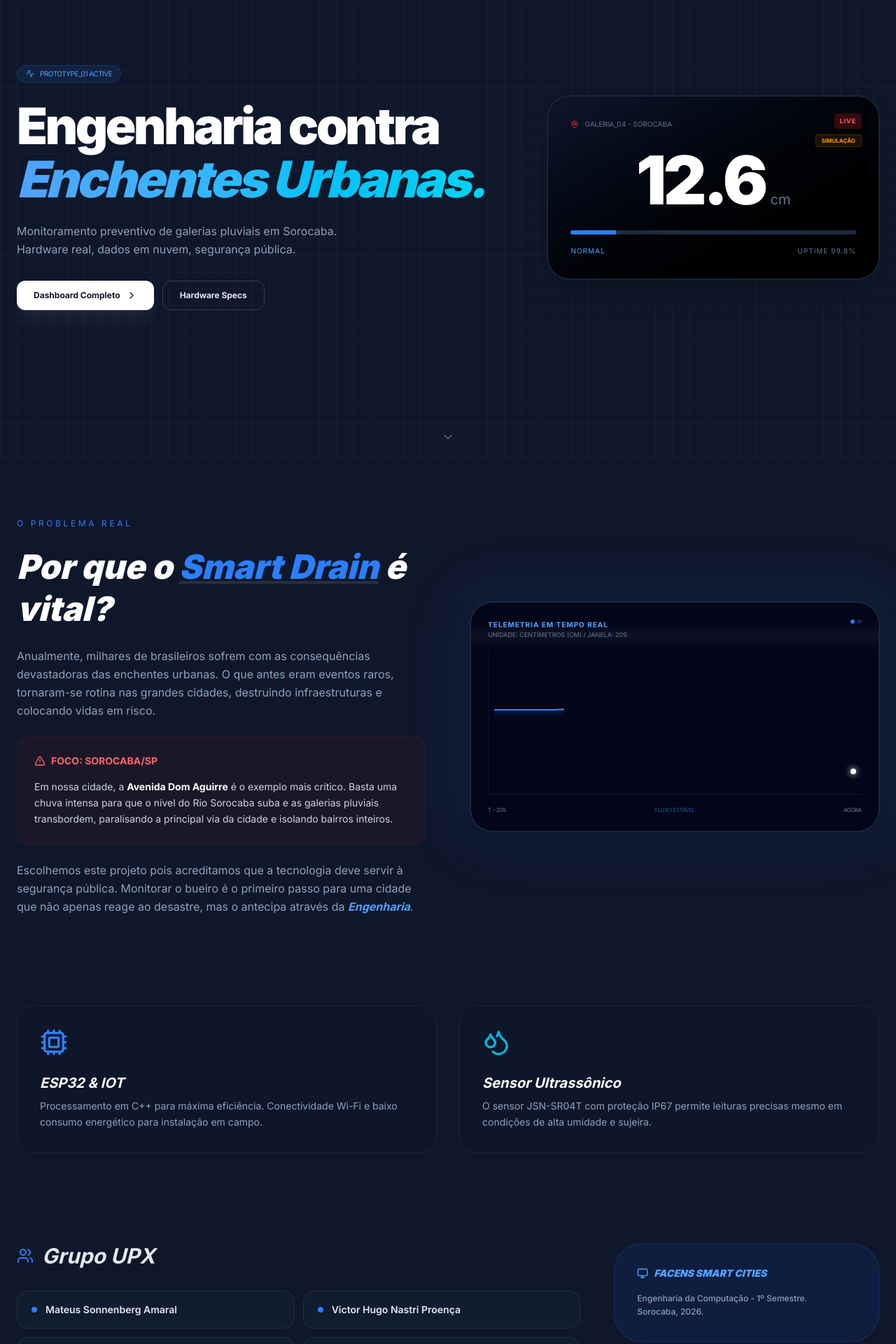
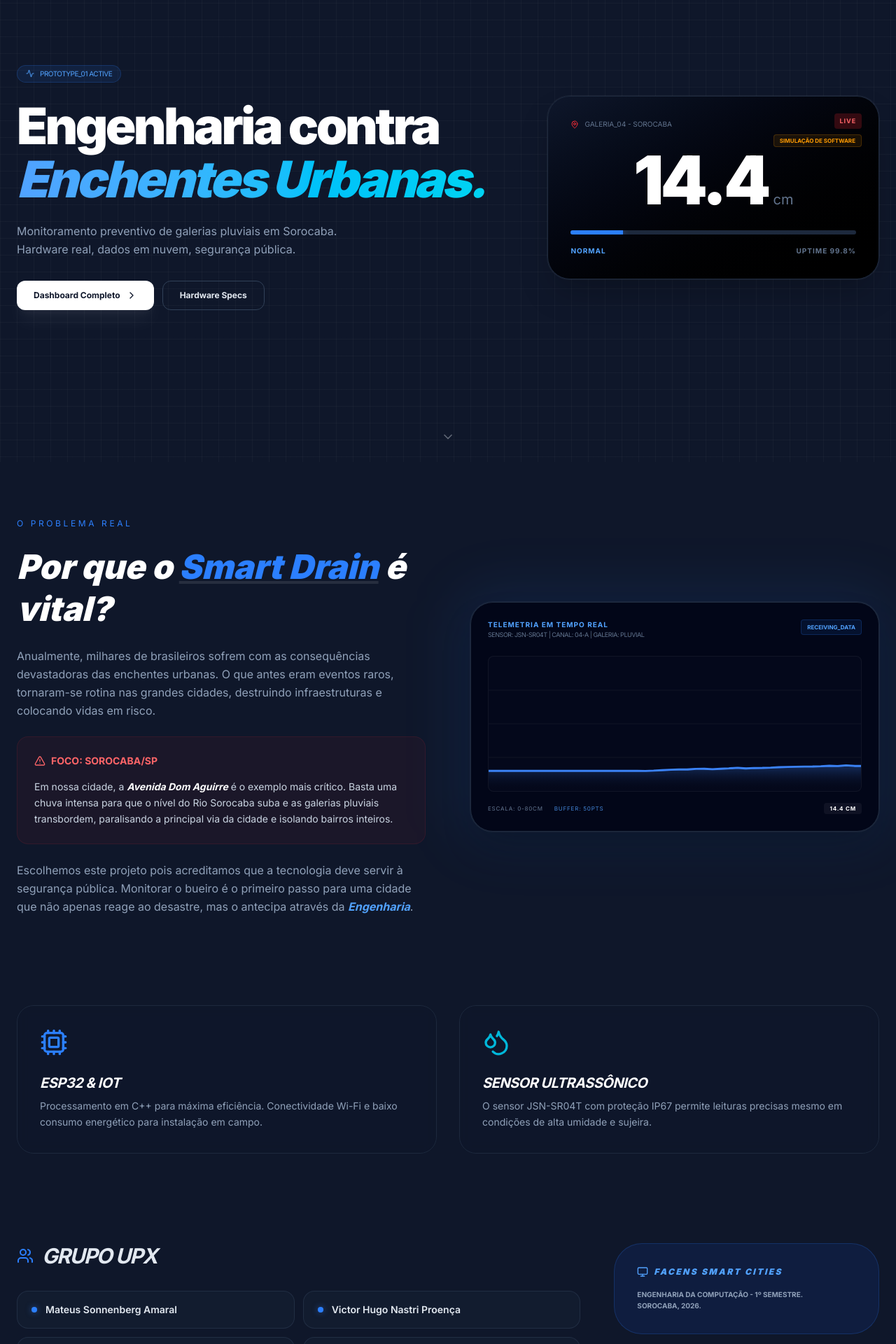
Before and after one commit to AquaSquirel/Smart-Drain-Web, a Next.js app: page / in a window 1280 px wide. Shown: the part 140-2060 px from the top of the page at 70% size. Built offline with nearby package versions, Linux system fonts and the light colour scheme.

Commit message:
Fix: telemetry chart filling full width and moving fluidly

```diff
--- a/src/app/page.tsx
+++ b/src/app/page.tsx
@@ -19,22 +19,21 @@ import {
 export default function Home() {
   const [level, setLevel] = useState(12);
   const [status, setStatus] = useState("Normal");
-  const [history, setHistory] = useState<number[]>(Array(20).fill(12));
+  const [history, setHistory] = useState<number[]>(Array(50).fill(12)); // Aumentei para 50 pontos para ficar mais denso
 
   useEffect(() => {
     const interval = setInterval(() => {
-      const noise = (Math.random() - 0.5) * 0.6;
+      const noise = (Math.random() - 0.5) * 0.8;
       setLevel(prev => {
         const next = Math.max(10, Math.min(prev + noise, 80));
         if (next > 60) setStatus("Crítico");
         else if (next > 40) setStatus("Alerta");
         else setStatus("Normal");
 
-        // Atualiza o histórico para o gráfico
         setHistory(h => [...h.slice(1), next]);
         return next;
       });
-    }, 1000);
+    }, 200); // Atualização mais rápida (5x por segundo) para parecer "vivo"
     return () => clearInterval(interval);
   }, []);
 
@@ -51,7 +50,7 @@ export default function Home() {
       {/* Background Grid */}
       <div className="fixed inset-0 bg-[linear-gradient(to_right,#80808012_1px,transparent_1px),linear-gradient(to_bottom,#80808012_1px,transparent_1px)] bg-[size:24px_24px] pointer-events-none"></div>
 
-      {/* --- PRIMEIRA PÁGINA (VIEWPORT INICIAL) --- */}
+      {/* --- PRIMEIRA PÁGINA --- */}
       <section className="relative h-[100dvh] flex flex-col">
         <nav className="shrink-0 h-16 border-b border-slate-800/50 backdrop-blur-md flex items-center px-6">
           <div className="max-w-7xl mx-auto w-full flex items-center gap-3">
@@ -60,8 +59,8 @@ export default function Home() {
           </div>
         </nav>
 
-        <main className="flex-1 flex flex-col lg:flex-row items-center justify-center gap-8 lg:gap-12 max-w-7xl mx-auto w-full px-6 py-4 overflow-hidden">
-          <div className="lg:w-3/5 space-y-4 lg:space-y-6 text-center lg:text-left">
+        <main className="flex-1 flex flex-col lg:flex-row items-center justify-center gap-8 lg:gap-12 max-w-7xl mx-auto w-full px-6 py-4 overflow-hidden text-center lg:text-left">
+          <div className="lg:w-3/5 space-y-4 lg:space-y-6">
             <div className="inline-flex items-center gap-2 px-3 py-1 rounded-full bg-blue-500/10 border border-blue-500/20 text-blue-400 text-[10px] font-mono tracking-tighter">
               <Activity className="w-3 h-3 animate-pulse" /> PROTOTYPE_01 ACTIVE
             </div>
@@ -70,7 +69,7 @@ export default function Home() {
               <span className="text-transparent bg-clip-text bg-gradient-to-r from-blue-400 to-cyan-400 italic">Enchentes Urbanas.</span>
             </h2>
             <p className="text-sm md:text-base text-slate-400 leading-relaxed max-w-lg mx-auto lg:mx-0">
-              Monitoramento preventivo de galerias pluviais em Sorocaba. <br className="hidden md:block"/> Hardware real, dados em nuvem, segurança pública.
+              Monitoramento preventivo de galerias pluviais em Sorocaba. Hardware real, dados em nuvem, segurança pública.
             </p>
             <div className="flex flex-wrap justify-center lg:justify-start gap-3 pt-2">
               <button className="px-6 py-3 bg-white text-slate-900 font-bold rounded-xl text-xs hover:bg-blue-50 transition-all active:scale-95 flex items-center gap-2 shadow-xl shadow-white/5">
@@ -84,12 +83,12 @@ export default function Home() {
 
           <aside className="lg:w-2/5 w-full max-w-sm lg:max-w-none">
             <div className="p-6 lg:p-8 rounded-[2rem] bg-gradient-to-br from-slate-900 to-black border border-slate-800 shadow-2xl relative overflow-hidden ring-1 ring-white/5">
-              <div className="absolute top-0 right-0 p-4 lg:p-6 flex flex-col items-end gap-2">
-                 <div className="flex items-center gap-2 px-2 py-1 rounded bg-red-500/20 text-red-400 text-[9px] font-bold tracking-widest">
+              <div className="absolute top-0 right-0 p-4 lg:p-6 flex flex-col items-end gap-2 text-right">
+                 <div className="flex items-center gap-2 px-2 py-1 rounded bg-red-500/20 text-red-400 text-[9px] font-bold tracking-widest uppercase">
                    LIVE
                  </div>
-                 <div className="px-2 py-0.5 rounded bg-amber-500/10 border border-amber-500/20 text-amber-500 text-[8px] font-mono font-bold uppercase">
-                   Simulação
+                 <div className="px-2 py-0.5 rounded bg-amber-500/10 border border-amber-500/20 text-amber-500 text-[8px] font-mono font-bold uppercase whitespace-nowrap">
+                   Simulação de Software
                  </div>
               </div>
               <h4 className="text-slate-500 font-mono text-[10px] mb-6 flex items-center gap-2">
@@ -105,7 +104,7 @@ export default function Home() {
                    style={{ width: `${(level / 80) * 100}%` }}
                  />
               </div>
-              <div className="flex justify-between items-center text-[10px] font-mono uppercase tracking-widest">
+              <div className="flex justify-between items-center text-[10px] font-mono uppercase tracking-widest font-bold">
                 <span className={status === 'Normal' ? 'text-blue-400' : status === 'Alerta' ? 'text-yellow-400' : 'text-red-400'}>
                   {status}
                 </span>
@@ -120,7 +119,7 @@ export default function Home() {
         </div>
       </section>
 
-      {/* --- SEGUNDA PÁGINA EM DIANTE (SCROLLABLE) --- */}
+      {/* --- SEGUNDA PÁGINA --- */}
       <div className="max-w-7xl mx-auto px-6 space-y-32 pb-24">
 
         <section id="contexto" className="pt-20 scroll-mt-24">
@@ -128,9 +127,9 @@ export default function Home() {
             <div className="space-y-6">
               <h3 className="text-xs font-mono text-blue-500 uppercase tracking-[0.3em]">O Problema Real</h3>
               <h2 className="text-4xl md:text-5xl font-black text-white italic leading-tight">
-                Por que o <span className="text-blue-500 underline decoration-white/10">Smart Drain</span> é vital?
+                Por que o <span className="text-blue-500 underline decoration-white/10 text-nowrap">Smart Drain</span> é vital?
               </h2>
-              <p className="text-slate-400 leading-relaxed">
+              <p className="text-slate-400 leading-relaxed text-sm md:text-base">
                 Anualmente, milhares de brasileiros sofrem com as consequências devastadoras das enchentes urbanas. O que antes eram eventos raros, tornaram-se rotina nas grandes cidades, destruindo infraestruturas e colocando vidas em risco.
               </p>
               <div className="p-6 rounded-2xl bg-red-500/5 border border-red-500/10 space-y-4">
@@ -138,54 +137,53 @@ export default function Home() {
                   <AlertTriangle className="w-4 h-4" /> FOCO: SOROCABA/SP
                 </div>
                 <p className="text-sm text-slate-300 leading-relaxed">
-                  Em nossa cidade, a <strong className="text-white font-bold">Avenida Dom Aguirre</strong> é o exemplo mais crítico. Basta uma chuva intensa para que o nível do Rio Sorocaba suba e as galerias pluviais transbordem, paralisando a principal via da cidade e isolando bairros inteiros.
+                  Em nossa cidade, a <strong className="text-white font-bold italic">Avenida Dom Aguirre</strong> é o exemplo mais crítico. Basta uma chuva intensa para que o nível do Rio Sorocaba suba e as galerias pluviais transbordem, paralisando a principal via da cidade e isolando bairros inteiros.
                 </p>
               </div>
-              <p className="text-slate-400 leading-relaxed">
+              <p className="text-slate-400 leading-relaxed text-sm md:text-base">
                 Escolhemos este projeto pois acreditamos que a tecnologia deve servir à segurança pública. Monitorar o bueiro é o primeiro passo para uma cidade que não apenas reage ao desastre, mas o antecipa através da <strong className="text-blue-400 font-bold italic">Engenharia</strong>.
               </p>
             </div>
 
-            {/* NOVO GRÁFICO TÉCNICO DE TELEMETRIA */}
-            <div className="relative group">
+            {/* GRÁFICO TÉCNICO DE TELEMETRIA (CORRIGIDO) */}
+            <div className="relative group w-full">
               <div className="absolute -inset-4 bg-blue-500/10 rounded-[3rem] blur-2xl"></div>
-              <div className="relative aspect-video rounded-[2rem] bg-slate-950 border border-slate-800 overflow-hidden flex flex-col p-6 shadow-2xl ring-1 ring-white/5">
+              <div className="relative aspect-video rounded-[2rem] bg-slate-950 border border-slate-800 overflow-hidden flex flex-col p-4 md:p-6 shadow-2xl ring-1 ring-white/5">
 
-                {/* Header do Gráfico */}
-                <div className="flex justify-between items-start mb-4">
+                <div className="flex justify-between items-start mb-6">
                   <div>
                     <p className="text-[10px] font-mono text-blue-400 uppercase tracking-widest font-bold">Telemetria em Tempo Real</p>
-                    <p className="text-[9px] font-mono text-slate-500 uppercase">Unidade: Centímetros (cm) / Janela: 20s</p>
+                    <p className="text-[9px] font-mono text-slate-500 uppercase tracking-tighter">Sensor: JSN-SR04T | Canal: 04-A | Galeria: Pluvial</p>
                   </div>
-                  <div className="flex gap-1">
-                    <div className="w-1.5 h-1.5 rounded-full bg-blue-500 animate-pulse"></div>
-                    <div className="w-1.5 h-1.5 rounded-full bg-blue-500/30"></div>
+                  <div className="px-2 py-1 bg-blue-500/10 rounded border border-blue-500/20 text-blue-400 text-[8px] font-mono font-bold animate-pulse">
+                    RECEIVING_DATA
                   </div>
                 </div>
 
-                {/* Área do Gráfico */}
-                <div className="relative flex-1 border-l border-b border-slate-800/50 flex items-end px-2">
-                   <svg className="w-full h-full overflow-visible" preserveAspectRatio="none">
-                      {/* Grid Lines */}
-                      {[0, 25, 50, 75, 100].map(y => (
-                        <line key={y} x1="0" y1={`${y}%`} x2="100%" y2={`${y}%`} stroke="rgba(255,255,255,0.03)" strokeWidth="1" />
+                {/* SVG do Gráfico - Agora preenchendo 100% */}
+                <div className="relative flex-1 bg-slate-900/20 rounded-lg border border-white/5 overflow-hidden">
+                   <svg className="w-full h-full" viewBox="0 0 100 100" preserveAspectRatio="none">
+                      {/* Grid Lines Horizontais */}
+                      {[25, 50, 75].map(y => (
+                        <line key={y} x1="0" y1={y} x2="100" y2={y} stroke="rgba(255,255,255,0.05)" strokeWidth="0.5" />
                       ))}
 
-                      {/* Plot Line */}
+                      {/* Área Sombreada */}
+                      <path
+                        fill="url(#lineGradient)"
+                        d={`M -5 100 ${history.map((val, i) => `L ${(i / (history.length - 1)) * 110 - 5} ${100 - (val / 80) * 100}`).join(' ')} L 105 100 Z`}
+                        className="transition-all duration-200 opacity-30"
+                      />
+
+                      {/* Linha do Gráfico */}
                       <polyline
                         fill="none"
                         stroke="#3b82f6"
-                        strokeWidth="2"
+                        strokeWidth="1.5"
                         strokeLinejoin="round"
-                        points={history.map((val, i) => `${(i / (history.length - 1)) * 100},${100 - (val / 80) * 100}`).join(' ')}
-                        className="transition-all duration-500"
-                      />
-
-                      {/* Gradient Area under line */}
-                      <path
-                        fill="url(#lineGradient)"
-                        d={`M 0 100 ${history.map((val, i) => `L ${(i / (history.length - 1)) * 100} ${100 - (val / 80) * 100}`).join(' ')} L 100 100 Z`}
-                        className="transition-all duration-500 opacity-20"
+                        strokeLinecap="round"
+                        points={history.map((val, i) => `${(i / (history.length - 1)) * 110 - 5},${100 - (val / 80) * 100}`).join(' ')}
+                        className="transition-all duration-200"
                       />
 
                       <defs>
@@ -196,22 +194,19 @@ export default function Home() {
                       </defs>
                    </svg>
 
-                   {/* Data Point Indicator */}
-                   <div
-                     className="absolute w-2 h-2 bg-white rounded-full shadow-[0_0_10px_white] transition-all duration-500"
-                     style={{ right: '8px', bottom: `${(level / 80) * 100}%`, transform: 'translateY(50%)' }}
-                   />
+                   {/* Linha de Scanline (Varredura) */}
+                   <div className="absolute inset-0 bg-gradient-to-r from-transparent via-blue-500/5 to-transparent w-20 h-full animate-[scan_6s_linear_infinite] pointer-events-none"></div>
                 </div>
 
-                {/* Footer do Gráfico */}
-                <div className="mt-4 flex justify-between items-center opacity-50 font-mono text-[8px] uppercase tracking-tighter">
-                   <span>T - 20s</span>
-                   <span className="text-blue-400">Fluxo Estável</span>
-                   <span>Agora</span>
+                <div className="mt-4 flex justify-between items-center font-mono text-[8px] uppercase tracking-widest">
+                   <div className="flex gap-4">
+                     <span className="text-slate-500">Escala: 0-80cm</span>
+                     <span className="text-blue-400/80">Buffer: 50pts</span>
+                   </div>
+                   <div className="text-white font-bold bg-white/5 px-2 py-0.5 rounded">
+                     {level.toFixed(1)} cm
+                   </div>
                 </div>
-
-                {/* Scanline Effect (Sutil) */}
-                <div className="absolute inset-0 bg-gradient-to-b from-transparent via-white/5 to-transparent h-12 w-full animate-scan pointer-events-none"></div>
               </div>
             </div>
           </div>
@@ -220,14 +215,14 @@ export default function Home() {
         <section id="tech" className="grid grid-cols-1 md:grid-cols-2 gap-8 scroll-mt-24">
           <div className="p-8 rounded-3xl bg-slate-900/50 border border-slate-800 backdrop-blur-sm hover:border-blue-500/30 transition-all">
             <Cpu className="w-10 h-10 text-blue-500 mb-6" />
-            <h3 className="text-xl font-bold text-white mb-2 italic">ESP32 & IOT</h3>
+            <h3 className="text-xl font-bold text-white mb-2 italic tracking-tight uppercase">ESP32 & IOT</h3>
             <p className="text-slate-400 text-sm leading-relaxed">
               Processamento em C++ para máxima eficiência. Conectividade Wi-Fi e baixo consumo energético para instalação em campo.
             </p>
           </div>
           <div className="p-8 rounded-3xl bg-slate-900/50 border border-slate-800 backdrop-blur-sm hover:border-cyan-500/30 transition-all">
             <Droplets className="w-10 h-10 text-cyan-500 mb-6" />
-            <h3 className="text-xl font-bold text-white mb-2 italic">Sensor Ultrassônico</h3>
+            <h3 className="text-xl font-bold text-white mb-2 italic tracking-tight uppercase">Sensor Ultrassônico</h3>
             <p className="text-slate-400 text-sm leading-relaxed">
               O sensor JSN-SR04T com proteção IP67 permite leituras precisas mesmo em condições de alta umidade e sujeira.
             </p>
@@ -236,22 +231,22 @@ export default function Home() {
 
         <section className="grid md:grid-cols-3 gap-12">
           <div className="md:col-span-2 space-y-8">
-             <h3 className="text-3xl font-bold italic flex items-center gap-3">
+             <h3 className="text-3xl font-bold italic flex items-center gap-3 tracking-tighter uppercase">
                <Users className="w-6 h-6 text-blue-500" /> Grupo UPX
              </h3>
              <div className="grid grid-cols-1 sm:grid-cols-2 gap-3">
                 {members.map((m, i) => (
                   <div key={i} className="px-5 py-4 bg-slate-800/30 border border-slate-700/50 rounded-2xl text-sm font-semibold flex items-center gap-3 hover:bg-slate-800 transition-colors">
-                    <div className="w-2 h-2 rounded-full bg-blue-500" /> {m.name}
+                    <div className="w-2 h-2 rounded-full bg-blue-500 shadow-[0_0_8px_rgba(59,130,246,0.5)]" /> {m.name}
                   </div>
                 ))}
              </div>
           </div>
           <div className="p-8 rounded-[2.5rem] bg-blue-600/10 border border-blue-500/20 self-start">
-            <h4 className="text-blue-400 font-black text-sm mb-4 flex items-center gap-2 uppercase italic">
+            <h4 className="text-blue-400 font-black text-xs mb-4 flex items-center gap-2 uppercase italic tracking-[0.2em]">
               <Monitor className="w-4 h-4" /> Facens Smart Cities
             </h4>
-            <p className="text-xs text-slate-400 leading-relaxed font-medium">
+            <p className="text-[10px] text-slate-400 leading-relaxed font-bold uppercase">
               Engenharia da Computação - 1º Semestre. <br/>
               Sorocaba, 2026.
             </p>
@@ -259,10 +254,10 @@ export default function Home() {
         </section>
 
         <footer className="pt-12 border-t border-slate-800/50 flex flex-col md:flex-row justify-between items-center gap-4 opacity-50">
-          <p className="text-[10px] font-mono uppercase tracking-widest italic">Smart Drain Project</p>
+          <p className="text-[10px] font-mono uppercase tracking-widest italic">Smart Drain Project // 2026</p>
           <div className="flex gap-6">
-            <Github className="w-4 h-4 hover:text-white cursor-pointer" />
-            <ExternalLink className="w-4 h-4 hover:text-white cursor-pointer" />
+            <Github className="w-4 h-4 hover:text-white cursor-pointer transition-colors" />
+            <ExternalLink className="w-4 h-4 hover:text-white cursor-pointer transition-colors" />
           </div>
         </footer>
       </div>
```
